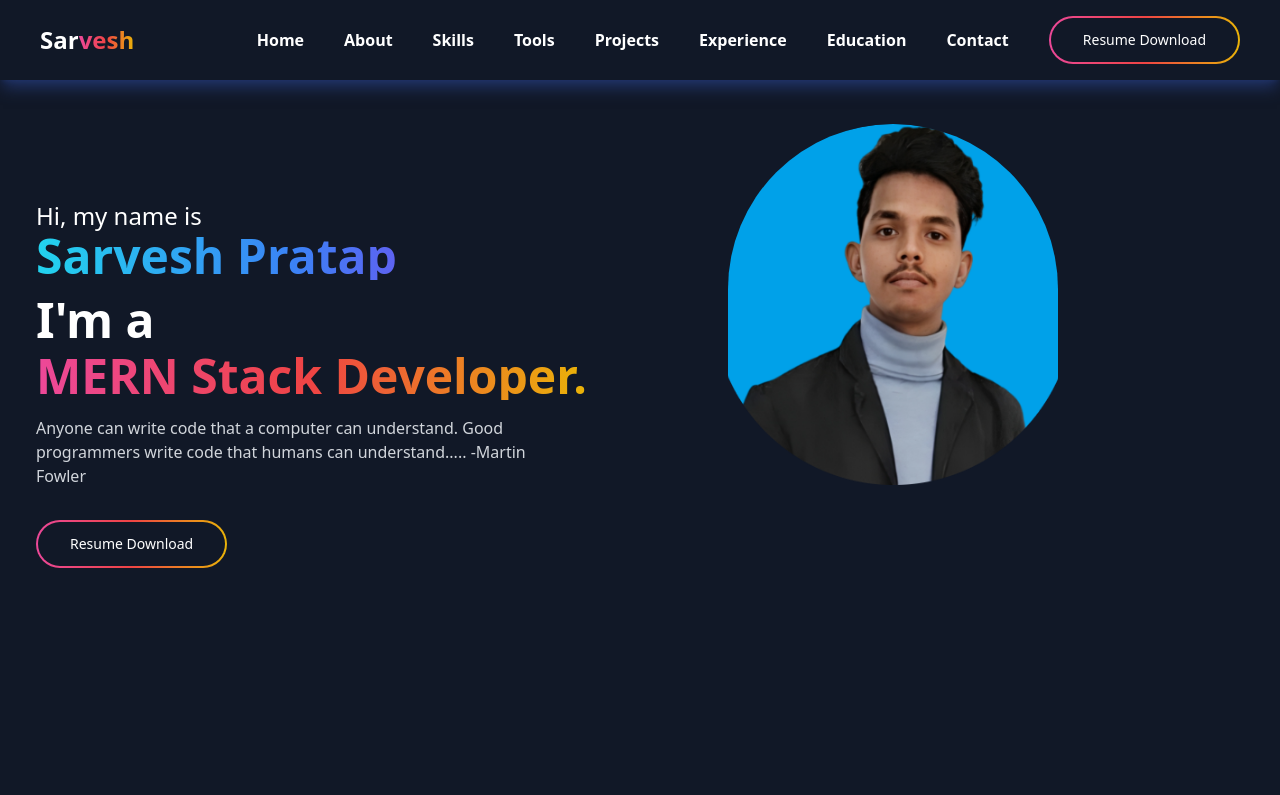
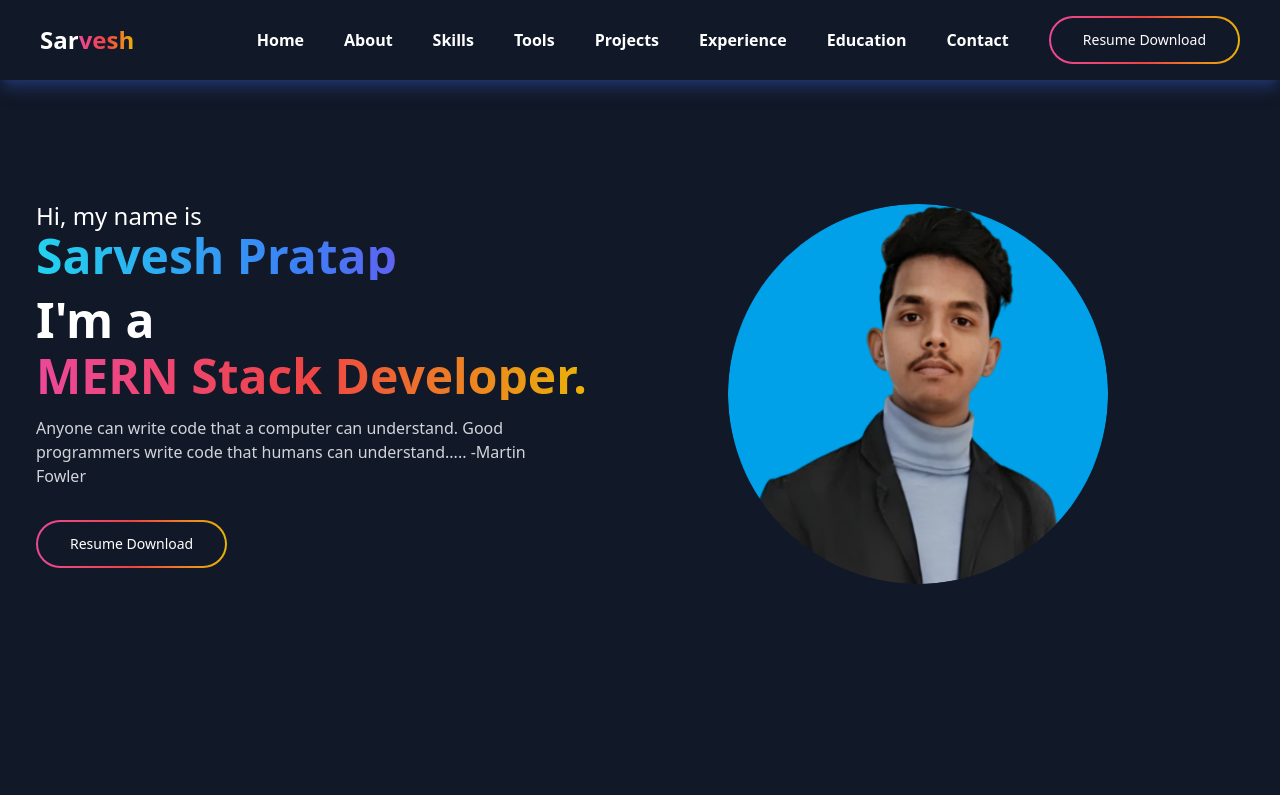
Before and after one commit to Sarvesh9570/Updated-portfolio, a React (Create React App) app: page / in a window 1280 px wide. Shown: the top 795 px of the page. Built offline with nearby package versions, Linux system fonts and the light colour scheme.

Commit message:
new commit

```diff
--- a/public/index.html
+++ b/public/index.html
@@ -2,7 +2,7 @@
 <html lang="en" class="dark">
   <head>
     <meta charset="utf-8" />
-    <link rel="icon" href="%PUBLIC_URL%/favicon.ico" />
+    <link rel="icon"  type="image/png" href="%PUBLIC_URL%/profile_img.png" />
     <meta name="viewport" content="width=device-width, initial-scale=1" />
     <meta name="theme-color" content="#000000" />
     <meta
--- a/src/components/Homepage.jsx
+++ b/src/components/Homepage.jsx
@@ -21,12 +21,12 @@ function Homepage() {
 
   return (
     <div className="mx-auto max-w-screen-xl px-4 mt-4 sm:mt-0 py-8 sm:px-6 sm:py-12 lg:px-9 lg:py-16">
-      <div className="grid grid-cols-1 gap-8 lg:grid-cols-2 lg:gap-44">
-        <div className="relative h-64 w-64 mx-auto md:mx-0 items-center overflow-hidden rounded-full md:w-[330px] lg:mt-5 lg:order-last lg:h-[75%]">
+      <div className="grid grid-cols-1 gap-8 lg:grid-cols-2 lg:gap-44 lg:items-center">
+        <div className="w-72 h-72 md:w-[380px] md:h-[380px] mx-auto md:mx-0 rounded-full overflow-hidden lg:mt-5 lg:order-last">
           <img
             alt="myprofile"
             src={profile}
-            className="absolute md:h-[361px] w-full object-cover"
+            className="w-full h-full object-cover"
           />
         </div>
 
```
Also changed, not shown: public/profile_img.png (added), src/components/Navbar.jsx (line endings or trailing spaces).
